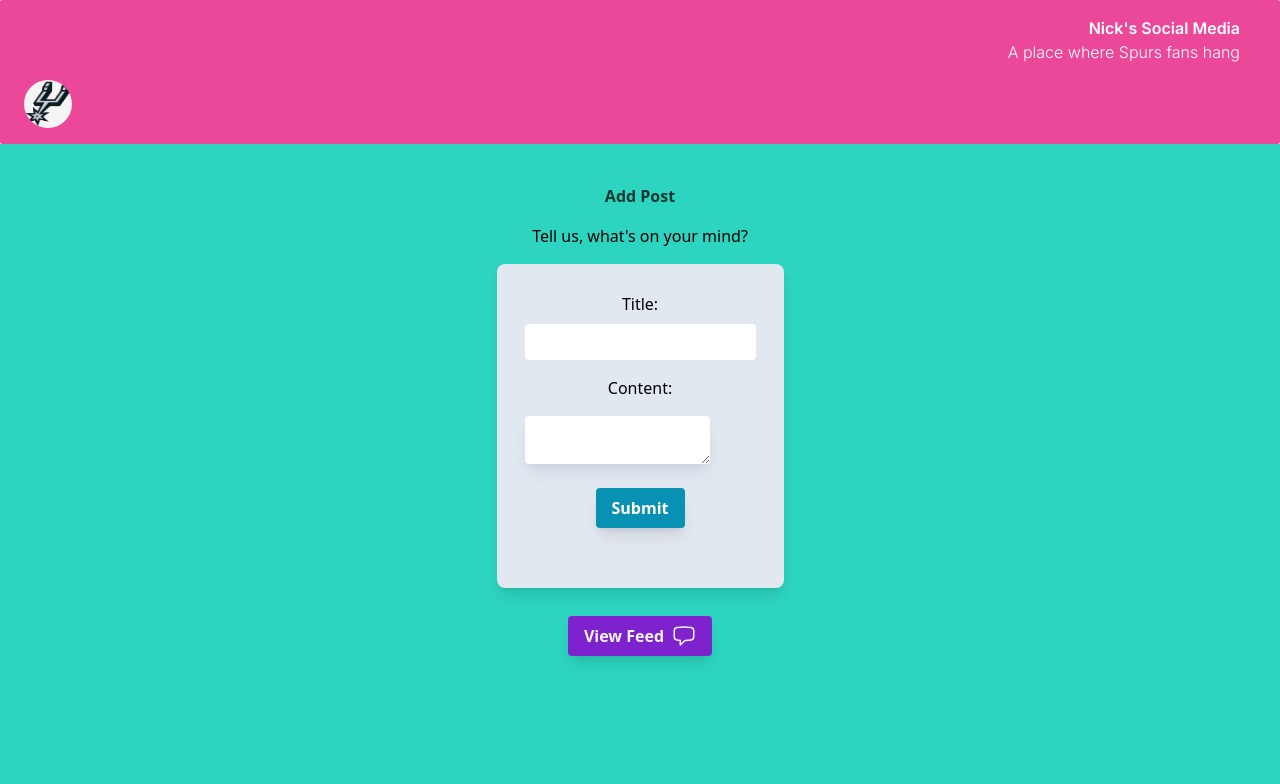
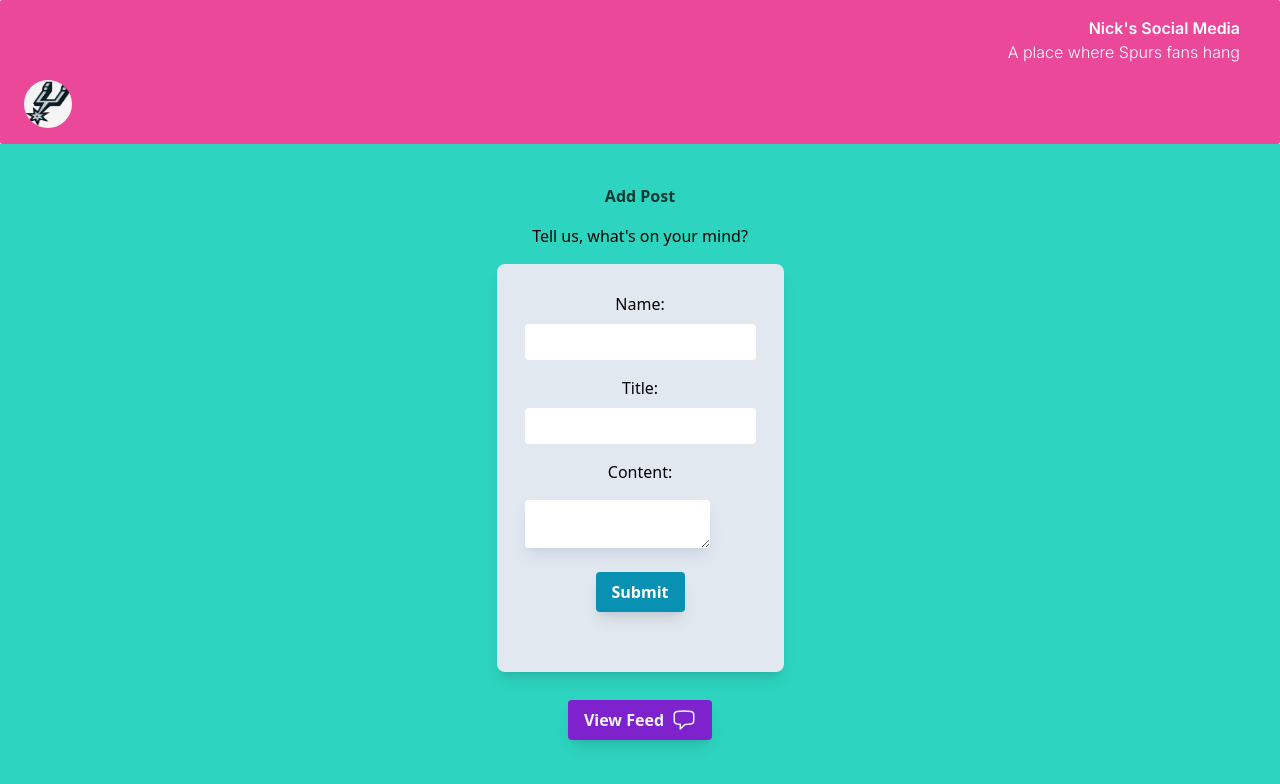
Before and after one commit to tefnick/full-stack-intro, a Next.js app: page /add-post in a window 1280 px wide. Shown: the top 784 px of the page. Built offline with nearby package versions, Linux system fonts and the light colour scheme.

Commit message:
added name field in form and added new location field in User model

```diff
--- a/app/add-post/page.jsx
+++ b/app/add-post/page.jsx
@@ -7,10 +7,15 @@ import Loading from './loading';
 export default function AddPost() {
     const [title, setTitle] = useState('');
     const [content, setContent] = useState('');
+    const [name, setName] = useState('');
     const router = useRouter()
 
     const handleTitleChange = (event) => {
         setTitle(event.target.value);
+    };
+
+    const handleNameChange = (event) => {
+        setName(event.target.value);
     };
 
     const handleContentChange = (event) => {
@@ -26,7 +31,7 @@ export default function AddPost() {
                 headers: {
                     'Content-Type': 'application/json'
                 },
-                body: JSON.stringify({ title, content })
+                body: JSON.stringify({ title, content, name })
             })
 
             router.refresh()
@@ -36,6 +41,7 @@ export default function AddPost() {
 
         setTitle('');
         setContent('');
+        setName('');
     };
 
     return (
@@ -46,6 +52,17 @@ export default function AddPost() {
                 <p className='font-light'>Tell us, what's on your mind?</p>
                 <section className='bg-slate-200 p-7 mt-4 shadow shadow-lg rounded-lg text-center'>
                     <form onSubmit={handleSubmit} className='relative mb-8 border-spacing-5'>
+                        <div>
+                            <label htmlFor="name">Name:</label>
+                            <input
+                                type="text"
+                                id="name"
+                                value={name}
+                                onChange={handleNameChange}
+                                required
+                                className='line-clamp-3 mt-2 mb-4 shadow-slate-200 shadow-lg rounded min-h-9'
+                            />
+                        </div>
                         <div>
                             <label htmlFor="title">Title:</label>
                             <input
--- a/app/api/add-post/route.js
+++ b/app/api/add-post/route.js
@@ -4,14 +4,14 @@ import { NextResponse } from "next/server"
 export async function POST(request) {
     console.log("creating a new post");
     const res = await request.json()
-    const {title, content} = res;
+    const {title, content, name} = res;
 
     const result = await prisma.post.create({
         data: {
             title,
             content,
             author: {create: {
-                name: 'Nick'
+                name: name
             }},
             published: true
         }
```
Also changed, not shown: 1 other file (tests, documents, lock files or other folders).
